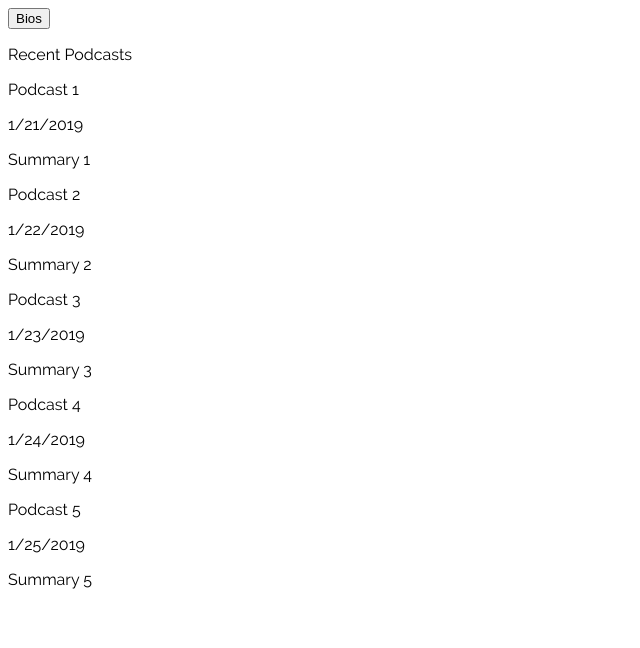
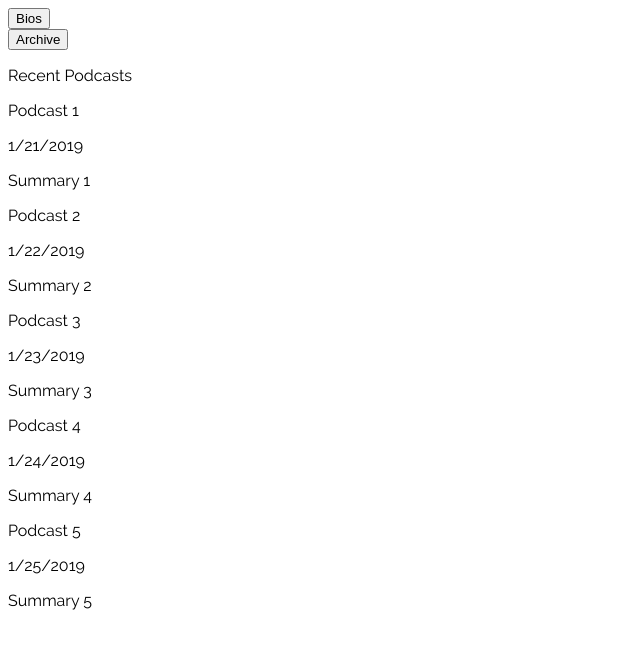
Before and after one commit to epatmalnieks/podcast, a Vue app: page / in a window 1280 px wide. Shown: the top 648 px of the page, without its empty margins (0-640 px from the left). Built offline with nearby package versions, Linux system fonts and the light colour scheme.

Commit message:
Added archive route

```diff
--- a/src/router.js
+++ b/src/router.js
@@ -14,10 +14,12 @@ export default new Router({
     {
       path: '/bios',
       name: 'bios',
-      // route level code-splitting
-      // this generates a separate chunk (about.[hash].js) for this route
-      // which is lazy-loaded when the route is visited.
-      component: () => import(/* webpackChunkName: "about" */ './views/Bios.vue'),
+      component: () => import('./views/Bios.vue'),
+    },
+    {
+      path: '/archive',
+      name: 'archive',
+      component: () => import('./views/Archive.vue'),
     },
   ],
 });
--- /dev/null
+++ b/src/views/Archive.vue
@@ -0,0 +1,22 @@
+<template>
+  <div>
+    <button @click='goBack'>Go Back</button>
+    <p>This is the archive.
+    </p>
+  </div>
+</template>
+
+<script>
+export default {
+  name: 'Archive',
+  methods: {
+    goBack() {
+      this.$router.go(-1);
+    },
+  },
+};
+</script>
+
+<style scoped lang="scss">
+
+</style>
--- a/src/views/Home.vue
+++ b/src/views/Home.vue
@@ -2,6 +2,9 @@
 <div>
   <div>
     <button @click='goToBios'>Bios</button>
+  </div>
+  <div>
+    <button @click='goToArchive'>Archive</button>
   </div>
   <div>
     <p>Recent Podcasts</p>
@@ -46,6 +49,9 @@ export default {
     goToBios() {
       this.$router.push({ name: 'bios' });
     },
+    goToArchive() {
+      this.$router.push({name:'archive'});
+    }
   },
 };
 </script>
```
